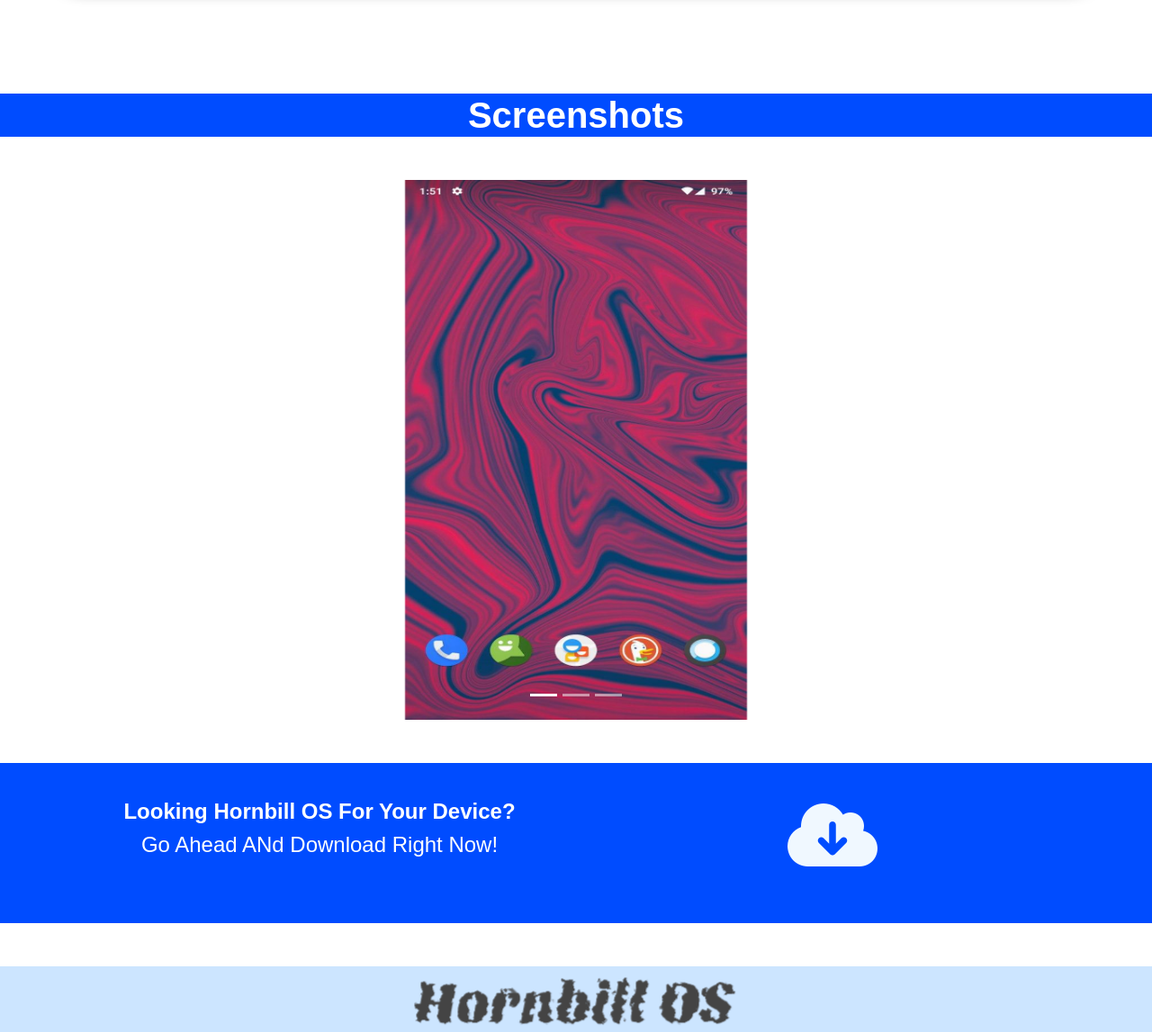
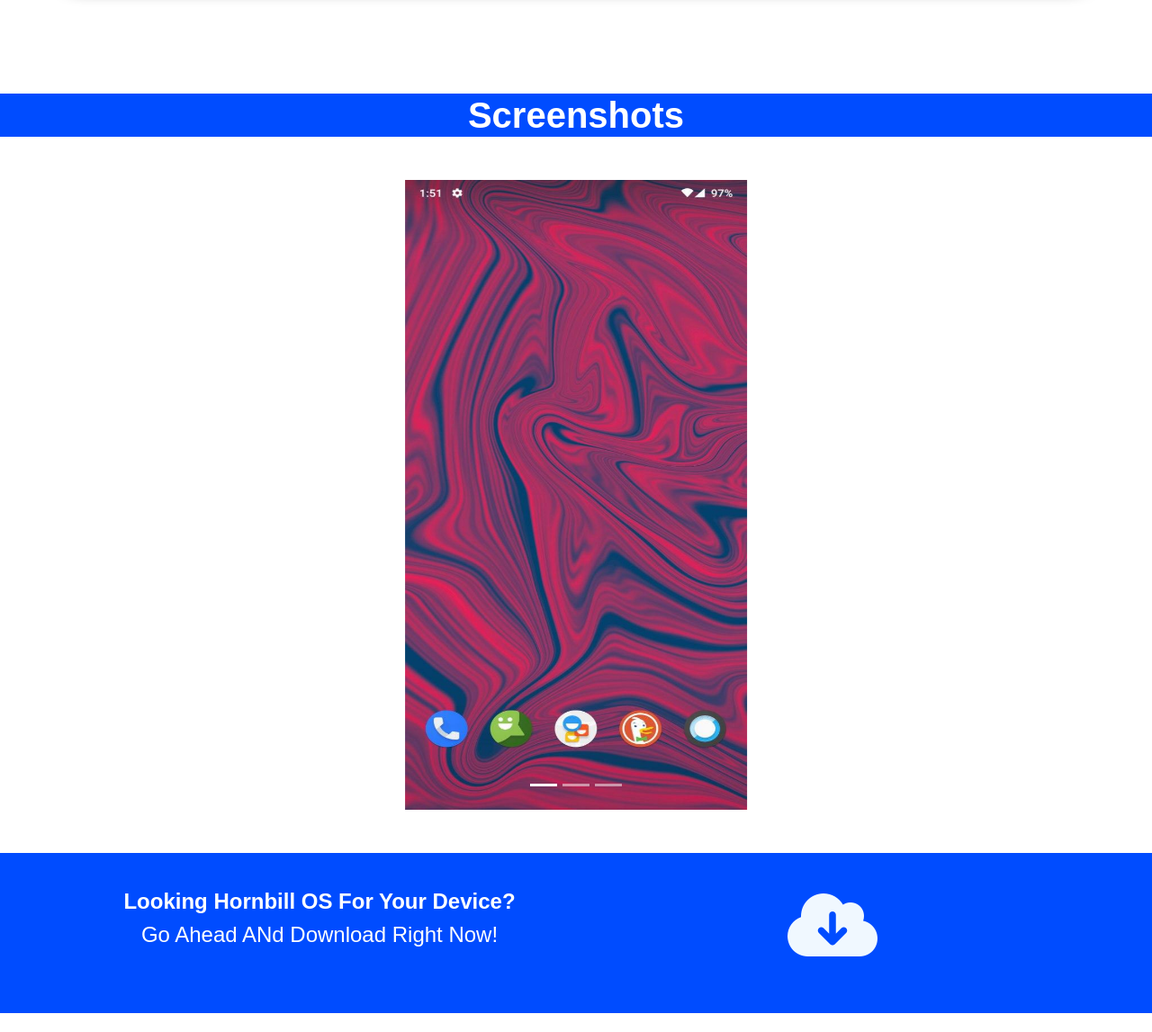
Before and after one commit to AffanTheBesss/hornbillos.github.io, a PHP site: page / in a window 1280 px wide. Shown: the part 1070-2217 px from the top of the page at 90% size. Run offline with PHP 8.4, Linux system fonts and the light colour scheme; some libraries are stand-ins or nearby versions.

Commit message:
Update style.css

```diff
--- a/css/style.css
+++ b/css/style.css
@@ -76,7 +76,7 @@
 }
 
 .Screenshots img{
-    height:600px!important;
+    height:700px!important;
     width: 380px!important;
 }
 
```
